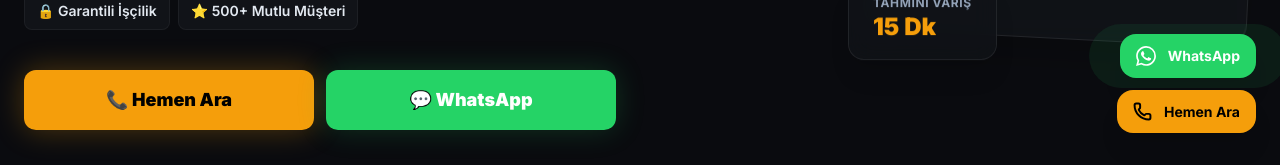
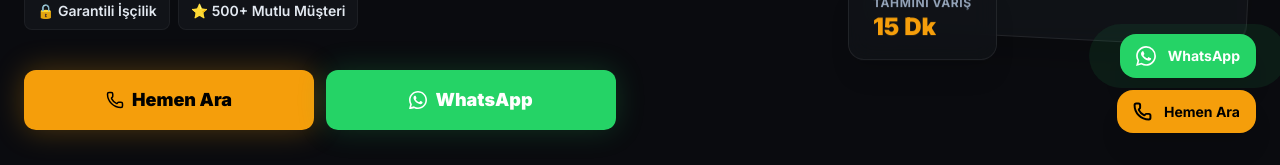
Before and after one commit to waringocth/celik, a Next.js app: page / in a window 1280 px wide. Shown: the part 635-800 px from the top of the page. Built offline with nearby package versions, Linux system fonts and the light colour scheme.

Commit message:
Güncelleme

```diff
--- a/components/ui/HeroSection.tsx
+++ b/components/ui/HeroSection.tsx
@@ -1,8 +1,21 @@
 "use client";
 
 import { motion, type Variants } from "framer-motion";
-import { Key } from "lucide-react";
+import { Key, Phone } from "lucide-react";
 import { PHONE_URL, WHATSAPP_URL } from "@/lib/utils/metadata";
+
+const WhatsAppIcon = () => (
+  <svg
+    viewBox="0 0 24 24"
+    width="18"
+    height="18"
+    fill="currentColor"
+    aria-hidden="true"
+  >
+    <path d="M17.472 14.382c-.297-.149-1.758-.867-2.03-.967-.273-.099-.471-.148-.67.15-.197.297-.767.966-.94 1.164-.173.199-.347.223-.644.075-.297-.15-1.255-.463-2.39-1.475-.883-.788-1.48-1.761-1.653-2.059-.173-.297-.018-.458.13-.606.134-.133.298-.347.446-.52.149-.174.198-.298.298-.497.099-.198.05-.371-.025-.52-.075-.149-.669-1.612-.916-2.207-.242-.579-.487-.5-.669-.51-.173-.008-.371-.01-.57-.01-.198 0-.52.074-.792.372-.272.297-1.04 1.016-1.04 2.479 0 1.462 1.065 2.875 1.213 3.074.149.198 2.096 3.2 5.077 4.487.709.306 1.262.489 1.694.625.712.227 1.36.195 1.871.118.571-.085 1.758-.719 2.006-1.413.248-.694.248-1.289.173-1.413-.074-.124-.272-.198-.57-.347z"/>
+    <path d="M12 0C5.373 0 0 5.373 0 12c0 2.123.554 4.118 1.522 5.855L.057 23.882a.5.5 0 00.614.596l6.228-1.633A11.945 11.945 0 0012 24c6.627 0 12-5.373 12-12S18.627 0 12 0zm0 21.9a9.878 9.878 0 01-5.031-1.374l-.36-.214-3.733.979.997-3.645-.235-.374A9.861 9.861 0 012.1 12C2.1 6.533 6.533 2.1 12 2.1c5.466 0 9.9 4.433 9.9 9.9 0 5.466-4.434 9.9-9.9 9.9z"/>
+  </svg>
+);
 
 const trustBadges = [
   "✅ 7/24 Hizmet",
@@ -91,7 +104,8 @@
               href={PHONE_URL}
               className="flex-1 flex items-center justify-center gap-2 px-4 py-3 md:px-8 md:py-4 bg-primary hover:bg-primary-dark text-black font-black rounded-xl text-sm md:text-lg transition-colors shadow-[0_0_30px_rgba(245,158,11,0.3)]"
             >
-              📞 Hemen Ara
+              <Phone size={18} aria-hidden="true" />
+              Hemen Ara
             </motion.a>
             <motion.a
               whileHover={{ scale: 1.05 }}
@@ -101,7 +115,8 @@
               rel="noopener noreferrer"
               className="flex-1 flex items-center justify-center gap-2 px-4 py-3 md:px-8 md:py-4 bg-[#25D366] hover:bg-[#1ebe59] text-white font-black rounded-xl text-sm md:text-lg transition-colors shadow-[0_0_30px_rgba(37,211,102,0.2)]"
             >
-              💬 WhatsApp
+              <WhatsAppIcon />
+              WhatsApp
             </motion.a>
           </motion.div>
         </motion.div>
```
